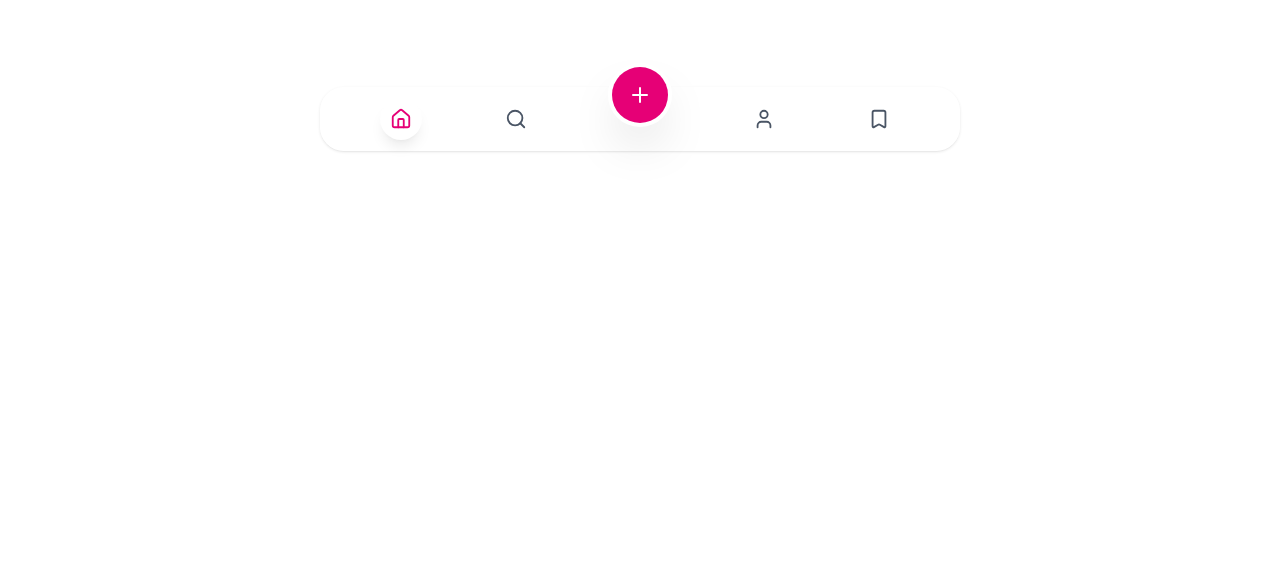
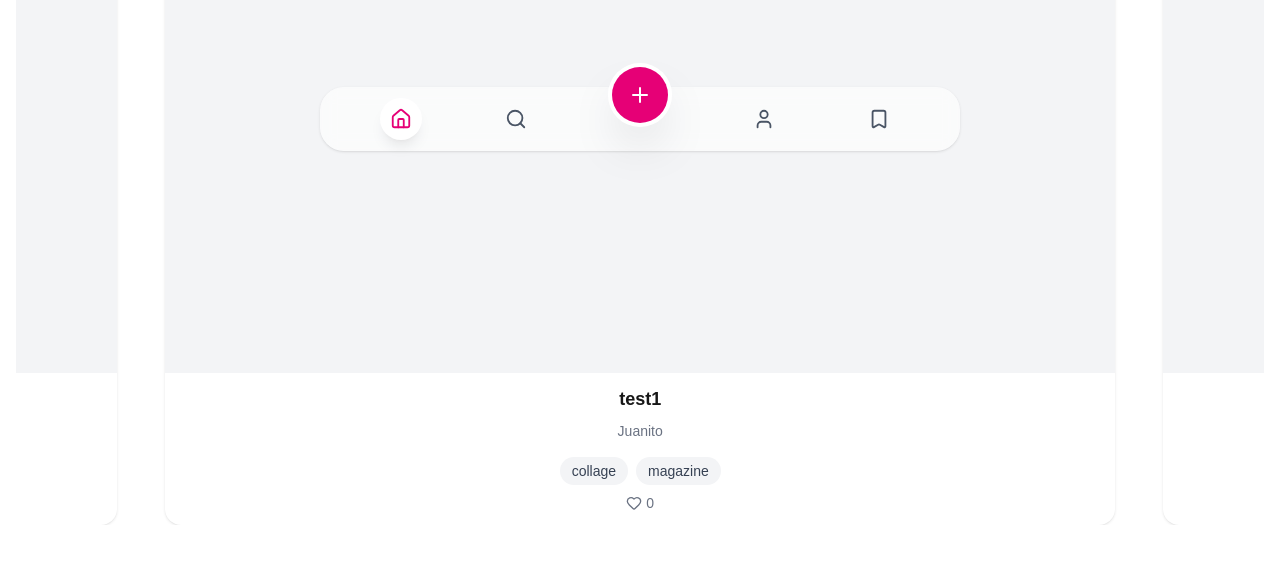
Before and after one commit to ALELOY257/mbp-project, a Next.js app in the folder frontend/: page /feed in a window 1280 px wide. Shown: the part 625-1188 px from the top of the page. Before the commit the page ends 800 px from the top, so only its background shows below. Built offline with nearby package versions, Linux system fonts and the light colour scheme; no server answers; sample sign-in values are in the browser's storage.

Commit message:
update: feed, now with a carousel structure, using the mock data

```diff
--- a/frontend/app/(core)/feed/page.tsx
+++ b/frontend/app/(core)/feed/page.tsx
@@ -1,5 +1,8 @@
 import { getServerSession } from "next-auth";
 import { authOptions } from "@/lib/auth";
+import { MOCK_PROJECTS } from "@/lib/mock-data";
+import FeedCard from "@/components/feed/FeedCard";
+import FeedCarousel from "@/components/feed/FeedCarousel";
 
 export default async function FeedPage() {
   const session = await getServerSession(authOptions);
@@ -8,8 +11,8 @@ export default async function FeedPage() {
     <div>
       <h1>Feed</h1>
       <p>Logged in as: {session?.user?.email}</p>
+      <FeedCarousel projects={MOCK_PROJECTS}/>
 
-      {/* Later: render posts */}
     </div>
   );
 }
--- a/frontend/components/feed/FeedCard.tsx
+++ b/frontend/components/feed/FeedCard.tsx
@@ -0,0 +1,64 @@
+import { Project, Block } from "@/types";
+import { Heart } from "lucide-react";
+import Link from "next/link";
+
+interface FeedCardProps {
+    project: Project
+}
+
+function renderPortrait(portrait: Block) {
+    switch (portrait.type) {
+        case "image":
+            return <div>Image</div>
+        case "video":
+            return <div>Video</div>
+        case "music":
+            return <div>Music</div>
+        case "place":
+            return <div>Place</div>
+        case "text":
+            return <div>Text</div>
+        default:
+            const _exhaustive: never = portrait
+            return null
+
+    }
+}
+
+export default function FeedCard({ project }: FeedCardProps) {
+    const { portrait, title, author, tags, likeCount } = project
+
+
+
+
+    return (
+        <div className="w-full rounded-2xl overflow-hidden bg-white shadow-sm">
+            <div className="aspect-square w-full bg-gray-100">
+                {renderPortrait(portrait)}
+            </div>
+
+            <div className="p-3 flex flex-col items-center gap-2">
+                <h1 className="text-lg font-bold text-center">{title}</h1>
+                <p className="text-sm text-gray-500 text-center">{author.name}</p>
+
+                <div className="flex gap-2 flex-wrap justify-center mt-2">
+                    {tags.map(tag => (
+
+                        <Link
+                            key={tag}
+                            href={`/search?tag=${encodeURIComponent(tag)}`}
+                            className="inline-flex items-center px-3 py-1 rounded-full bg-gray-100 text-sm text-gray-700 hover:bg-gray-200 focus:outline-none"
+                        >
+                            {tag}
+                        </Link>
+                    ))}
+                </div>
+                <div className="flex items-center gap-1 text-gray-500">
+                    <Heart size={16} />
+                    <span className="text-sm">{likeCount}</span>
+                </div>
+            </div>
+        </div>
+
+    )
+}
--- /dev/null
+++ b/frontend/components/feed/FeedCarousel.tsx
@@ -0,0 +1,25 @@
+"use client"
+
+import useEmblaCarousel from "embla-carousel-react"
+import { Project } from "@/types";
+import FeedCard from "./FeedCard"
+
+interface FeedCarouselProps {
+  projects: Project[]
+}
+
+export default function FeedCarousel({ projects }: FeedCarouselProps){
+    const [emblaRef] = useEmblaCarousel({ loop: true, align: 'center' })
+
+  return (
+    <div ref={emblaRef} className="overflow-hidden w-full">
+      <div className="flex">
+        {projects.map(project => (
+          <div key={project.id} className="flex-none w-[80%] px-6">
+            <FeedCard project={project} />
+          </div>
+        ))}
+      </div>
+    </div>
+  )
+}
--- a/frontend/package.json
+++ b/frontend/package.json
@@ -9,6 +9,7 @@
     "lint": "eslint"
   },
   "dependencies": {
+    "embla-carousel-react": "^8.6.0",
     "lucide-react": "^0.575.0",
     "next": "16.1.6",
     "next-auth": "^4.24.13",
```
Also changed, not shown: 1 other file (tests, documents, lock files or other folders).
